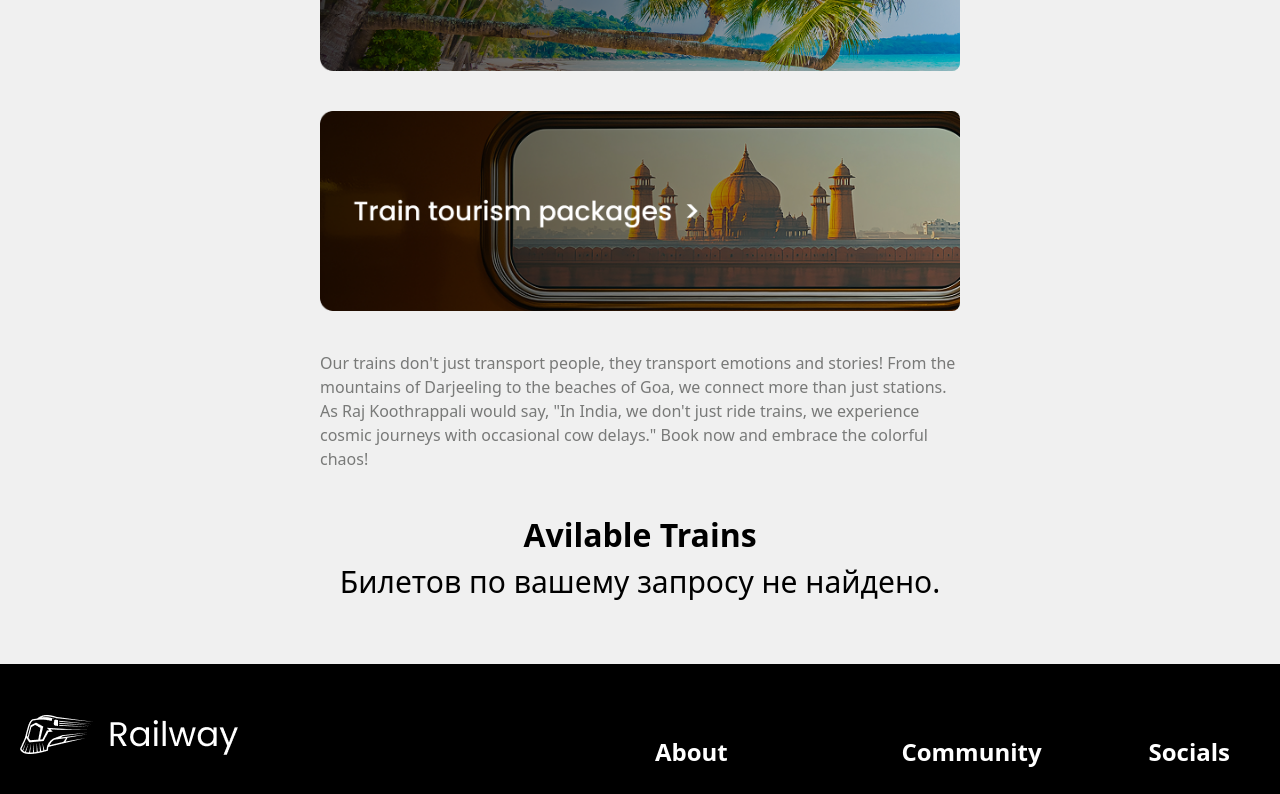
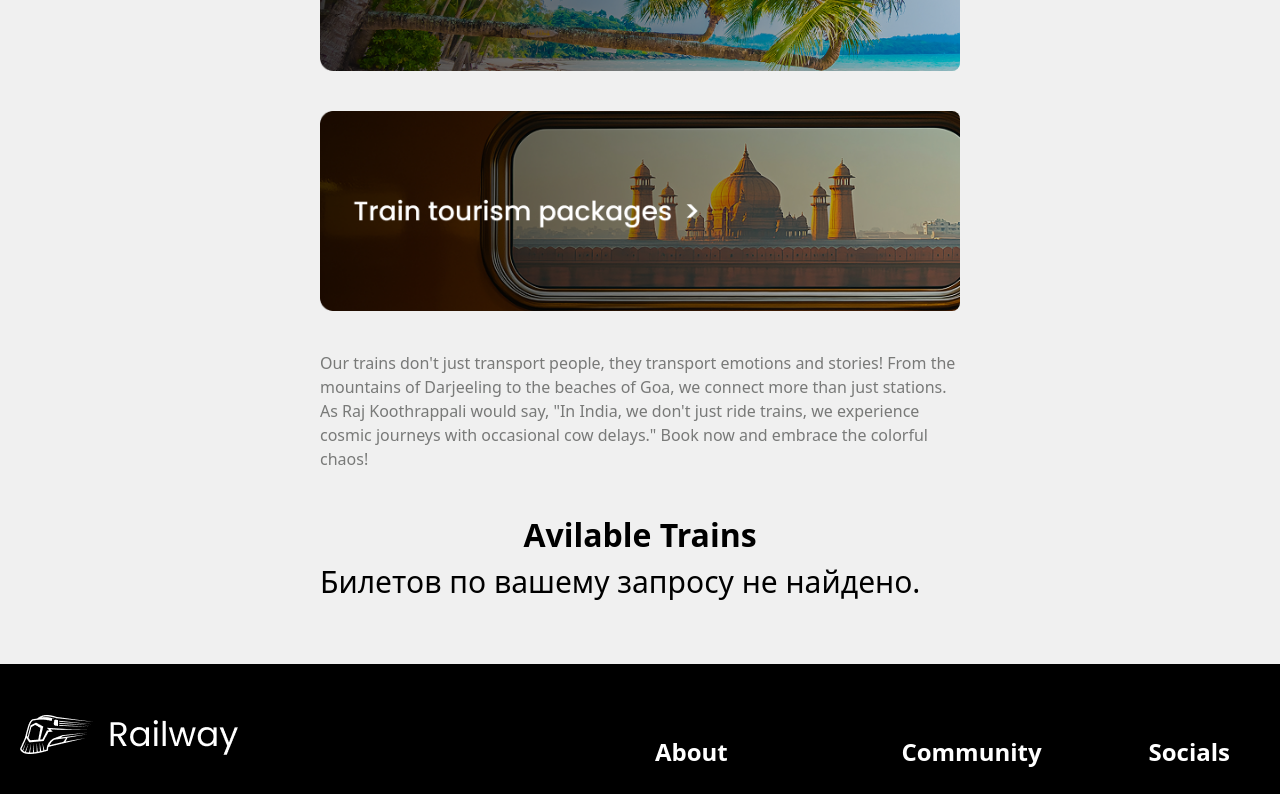
Before and after one commit to RiakhinEvgeniy/react-railway-tickets, a React (Vite) app in the folder railway-tickets/: page /search in a window 1280 px wide. Shown: the part 727-1521 px from the top of the page. Built offline with nearby package versions, Linux system fonts and the light colour scheme; data requests are answered from the project's data file.

Commit message:
FEATURE: When you click on a ticket, it disappears and a button appears to return to the ticket selection.

```diff
--- a/railway-tickets/src/components/Inputs/BillingInputs.tsx
+++ b/railway-tickets/src/components/Inputs/BillingInputs.tsx
@@ -10,7 +10,6 @@ import { useValidateBirthDate } from '../../hooks/useValidateBirthDate';
 interface BillingInputsProps {
   label: string; // текст лейбла
   value: string; // текущее значение
-  // onChange: (value: string) => void; // функция изменения значения
   placeholder?: string; // плейсхолдер (опционально)
   autocomplete?: string;
   name: keyof PassengerInfo; // name атрибут (опционально)
--- a/railway-tickets/src/pages/SearchResultsPage/SearchResultsPage.scss
+++ b/railway-tickets/src/pages/SearchResultsPage/SearchResultsPage.scss
@@ -64,6 +64,13 @@ $lightBackground: rgb(240, 240, 240);
       text-align: left;
       width: 100%;
     }
+
+    &_general-card {
+      width: 100%;
+      display: flex;
+      flex-direction: column;
+      justify-content: center;
+    }
   }
 }
 
@@ -120,3 +127,16 @@ $lightBackground: rgb(240, 240, 240);
     }
   }
 }
+
+.btn-show-tickets {
+  margin: 25px;
+  background-color: #5e4ae3;
+  color: white;
+  border: none;
+  border-radius: 10px;
+  padding: 20px 30px;
+  width: 430px;
+  font-weight: 500;
+  font-size: 20px;
+  cursor: pointer;
+}
--- a/railway-tickets/src/pages/SearchResultsPage/SearchResultsPage.tsx
+++ b/railway-tickets/src/pages/SearchResultsPage/SearchResultsPage.tsx
@@ -20,6 +20,8 @@ import './SearchResultsPage.scss';
 function SearchResultsPage() {
   const initialFormData = useSelector((state: RootState) => state.formData);
   const [formData, setFormData] = useState<FormData>(initialFormData);
+  const [isDisplayGeneralCard, setIsDisplayGeneralCard] =
+    useState<boolean>(true);
   const dispatchTripType = useDispatch<AppDispatch>();
   const navigate = useNavigate();
   const avilableTickets = filterTicketsByCities();
@@ -47,6 +49,12 @@ function SearchResultsPage() {
     e.preventDefault(); // предотвращаю перезагрузку страницы
     navigate('/review');
   };
+
+  const changeDisplayGeneralCard = () => {
+    setIsDisplayGeneralCard(!isDisplayGeneralCard);
+  };
+
+  console.log(isDisplayGeneralCard);
 
   return (
     <div className="search-page">
@@ -134,6 +142,11 @@ function SearchResultsPage() {
           </div>
         </div>
         <h1>Avilable Trains</h1>
+        {isDisplayGeneralCard ? (
+          <div
+            className="search-page__wraper_general-card"
+            onClick={changeDisplayGeneralCard}
+          >
             {avilableTickets.length > 0 ? (
               avilableTickets.map((ticket) => (
                 <GeneralCard key={ticket.id} ticketData={ticket} />
@@ -144,6 +157,10 @@ function SearchResultsPage() {
               </p>
             )}
           </div>
+        ) : (
+          <button className="btn-show-tickets" onClick={changeDisplayGeneralCard}>Show Tickets</button>
+        )}
+      </div>
       <Footer />
     </div>
   );
--- a/railway-tickets/src/redux/promoSlice.ts
+++ b/railway-tickets/src/redux/promoSlice.ts
@@ -24,17 +24,13 @@ const promoSlice = createSlice({
       state.currentPromo = action.payload;
     },
 
-    getCurrentPromo: (state) => {
-      state.currentPromo;
-    },
-
     clearPromo: (state) => {
       state.code = null;
     },
   },
 });
 
-export const { setPromoCode, saveCurrentPromo, getCurrentPromo, clearPromo } =
+export const { setPromoCode, saveCurrentPromo, clearPromo } =
   promoSlice.actions;
 
 export default promoSlice.reducer;
```
Lines whose indentation alone changed are shown as unchanged.
